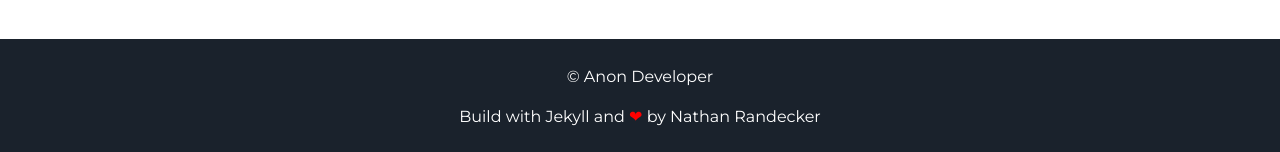
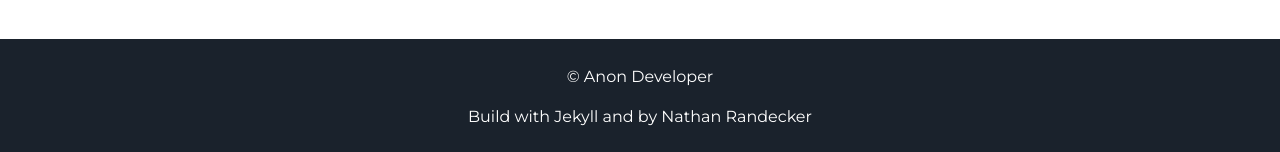
Before and after one commit to YiHsuanLi0113/YiHsuanLi0113.github.io, a Jekyll site: the page built from index.md, in a window 1280 px wide and 900 px high, scrolled down 2717 px. Shown: the part 745-897 px from the top of the window. Built offline with Jekyll 4.4.1, drawn with Linux system fonts in a browser that asks for light colours; our own code applies the rules of GitHub Pages for plain Markdown files.

Commit message:
remove the heart

```diff
--- a/_includes/footer.html
+++ b/_includes/footer.html
@@ -1,6 +1,6 @@
 <footer class="footer">
     <p>&copy; {{site.username}}</p>
-    <p>Build with Jekyll and <span class="love">❤</span> by <a href="https://github.com/nrandecker">Nathan Randecker</a></p>
+    <p>Build with Jekyll and by <a href="https://github.com/nrandecker">Nathan Randecker</a></p>
 </footer>
 <script src="//cdn.jsdelivr.net/particles.js/2.0.0/particles.min.js"></script>
 <script src="{{ "/assets/js/sweet-scroll.min.js" | prepend: site.baseurl }}"></script>
```
